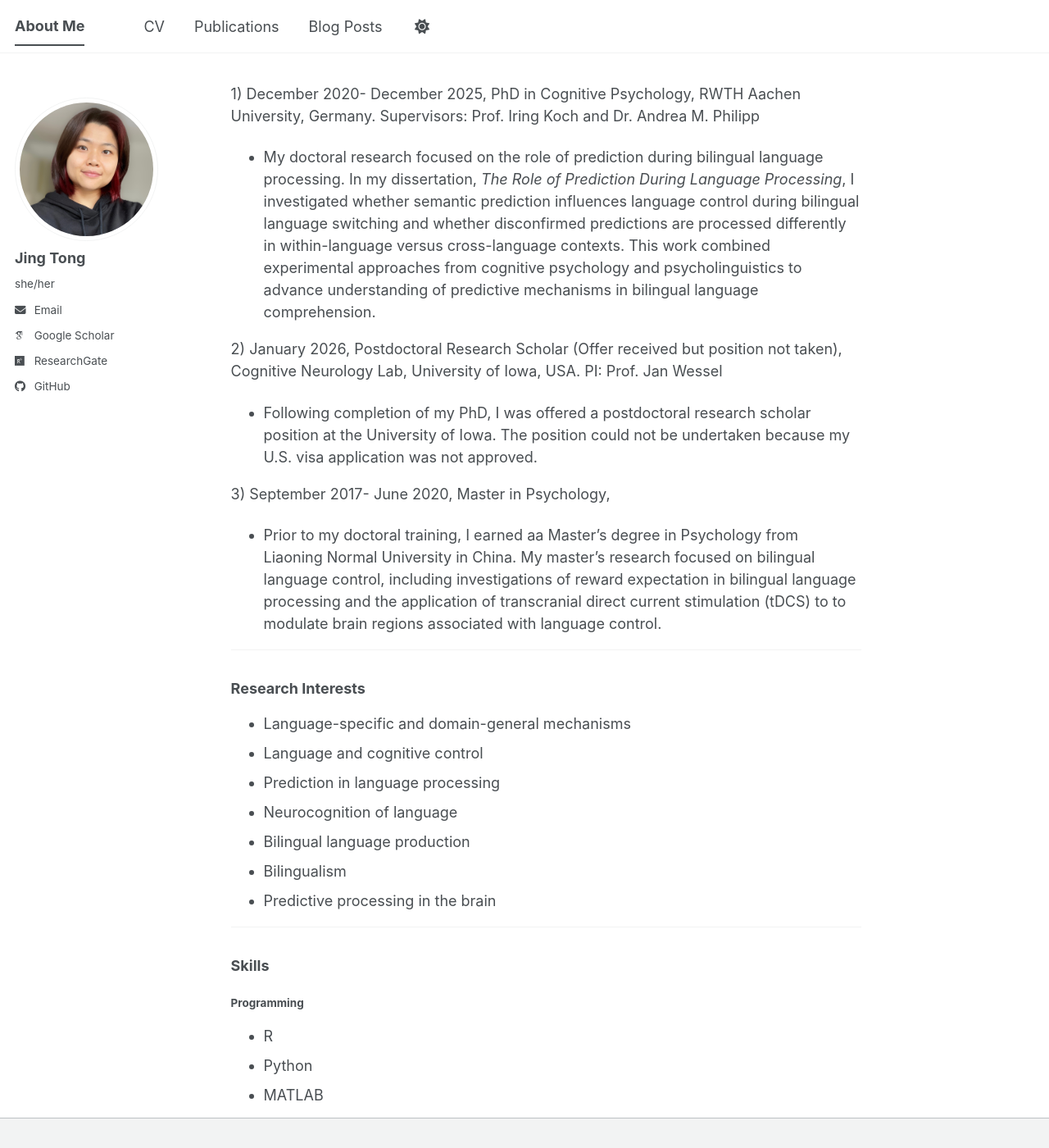
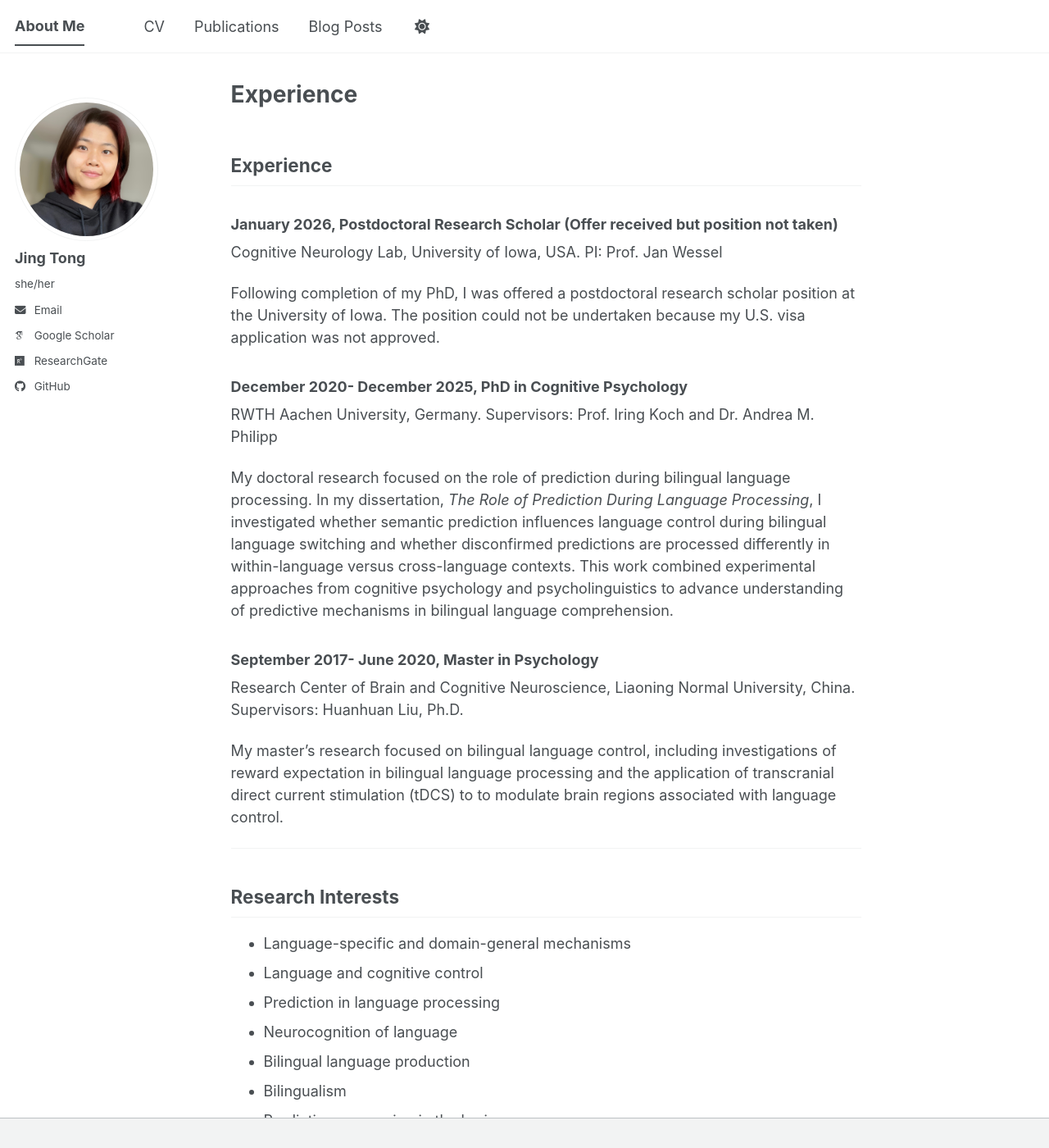
Before and after one commit to JingTong01/jingtong01.github.io, a Jekyll site: the page built from _pages/about.md, in a window 1280 px wide and 1400 px high. Shown: the whole window at 82% size. Built offline with Jekyll 4.4.1, drawn with Linux system fonts in a browser that asks for light colours; some web fonts are replaced; a script bundle is joined from its source files by our own code; library files that are not in the unit come from our copies; our own code applies the rules of GitHub Pages for plain Markdown files.

Commit message:
Update about.md

```diff
--- a/_pages/about.md
+++ b/_pages/about.md
@@ -7,27 +7,26 @@
 ---
 
 
+## Experience
+### January 2026, Postdoctoral Research Scholar (Offer received but position not taken)
+Cognitive Neurology Lab, University of Iowa, USA. PI: Prof. Jan Wessel
 
+Following completion of my PhD, I was offered a postdoctoral research scholar position at the University of Iowa. The position could not be undertaken because my U.S. visa application was not approved.
 
+### December 2020- December 2025, PhD in Cognitive Psychology
+RWTH Aachen University, Germany. Supervisors: Prof. Iring Koch and Dr. Andrea M. Philipp
 
+My doctoral research focused on the role of prediction during bilingual language processing. In my dissertation, *The Role of Prediction During Language Processing*, I investigated whether semantic prediction influences language control during bilingual language switching and whether disconfirmed predictions are processed differently in within-language versus cross-language contexts. This work combined experimental approaches from cognitive psychology and psycholinguistics to advance understanding of predictive mechanisms in bilingual language comprehension.
 
-1) December 2020- December 2025, PhD in Cognitive Psychology, RWTH Aachen University, Germany. Supervisors: Prof. Iring Koch and Dr. Andrea M. Philipp
-- My doctoral research focused on the role of prediction during bilingual language processing. In my dissertation, *The Role of Prediction During Language Processing*, I investigated whether semantic prediction influences language control during bilingual language switching and whether disconfirmed predictions are processed differently in within-language versus cross-language contexts. This work combined experimental approaches from cognitive psychology and psycholinguistics to advance understanding of predictive mechanisms in bilingual language comprehension.
+### September 2017- June 2020, Master in Psychology
+Research Center of Brain and Cognitive Neuroscience, Liaoning Normal University, China. Supervisors: Huanhuan Liu, Ph.D.
 
-
-
-2) January 2026, Postdoctoral Research Scholar (Offer received but position not taken), Cognitive Neurology Lab, University of Iowa, USA. PI: Prof. Jan Wessel
-- Following completion of my PhD, I was offered a postdoctoral research scholar position at the University of Iowa. The position could not be undertaken because my U.S. visa application was not approved.
-
-
-
-3) September 2017- June 2020, Master in Psychology,
-- Prior to my doctoral training, I earned aa Master's degree in Psychology from Liaoning Normal University in China. My master's research focused on bilingual language control, including investigations of reward expectation in bilingual language processing and the application of transcranial direct current stimulation (tDCS) to to modulate brain regions associated with language control.
+My master's research focused on bilingual language control, including investigations of reward expectation in bilingual language processing and the application of transcranial direct current stimulation (tDCS) to to modulate brain regions associated with language control.
 
 
 ---
 
-### Research Interests
+## Research Interests
 - Language-specific and domain-general mechanisms
 - Language and cognitive control
 - Prediction in language processing
@@ -38,9 +37,9 @@
 
 ---
 
-### Skills
+## Skills
 
-#### Programming
+### Programming
 - R
 - Python
 - MATLAB
@@ -60,9 +59,9 @@
 
 ---
 
-### My personal research assistant
+## My personal research assistant
 
-#### Emotional support specialist and certified productivity obstructer.
+### Emotional support specialist and certified productivity obstructer.
 
 Specializes in keyboard blocking, paper crumpling, and cuddle therapy.
 
```
